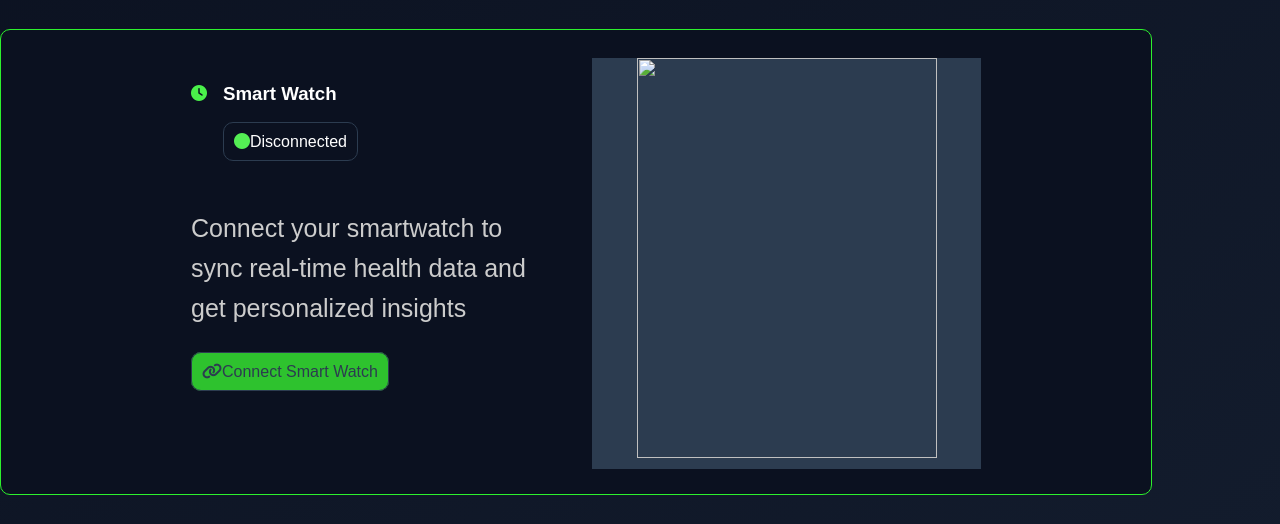
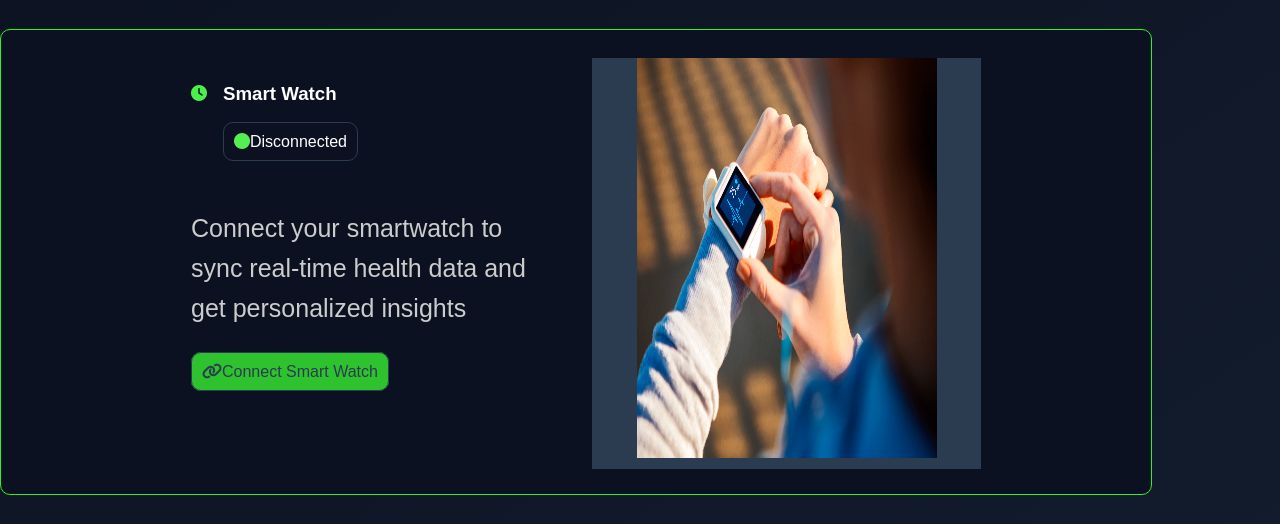
Before and after one commit to Chit736/NEXT-HEALTH, a plain HTML site: page Dashboard.html in a window 1280 px wide. Shown: the part 265-789 px from the top of the page. Drawn offline with Linux system fonts and the light colour scheme.

Commit message:
Update Dashboard.html

```diff
--- a/Dashboard.html
+++ b/Dashboard.html
@@ -109,7 +109,7 @@
                         </div>
                         <!-- right------------------------ -->
                         <div class="right">
-                            <img src="img/health project  smart watch-img.jpg" width="300px" height="400px" alt="">
+                            <img src="health project  smart watch-img.jpg" width="300px" height="400px" alt="">
                         </div>
                     </div>
 
```
